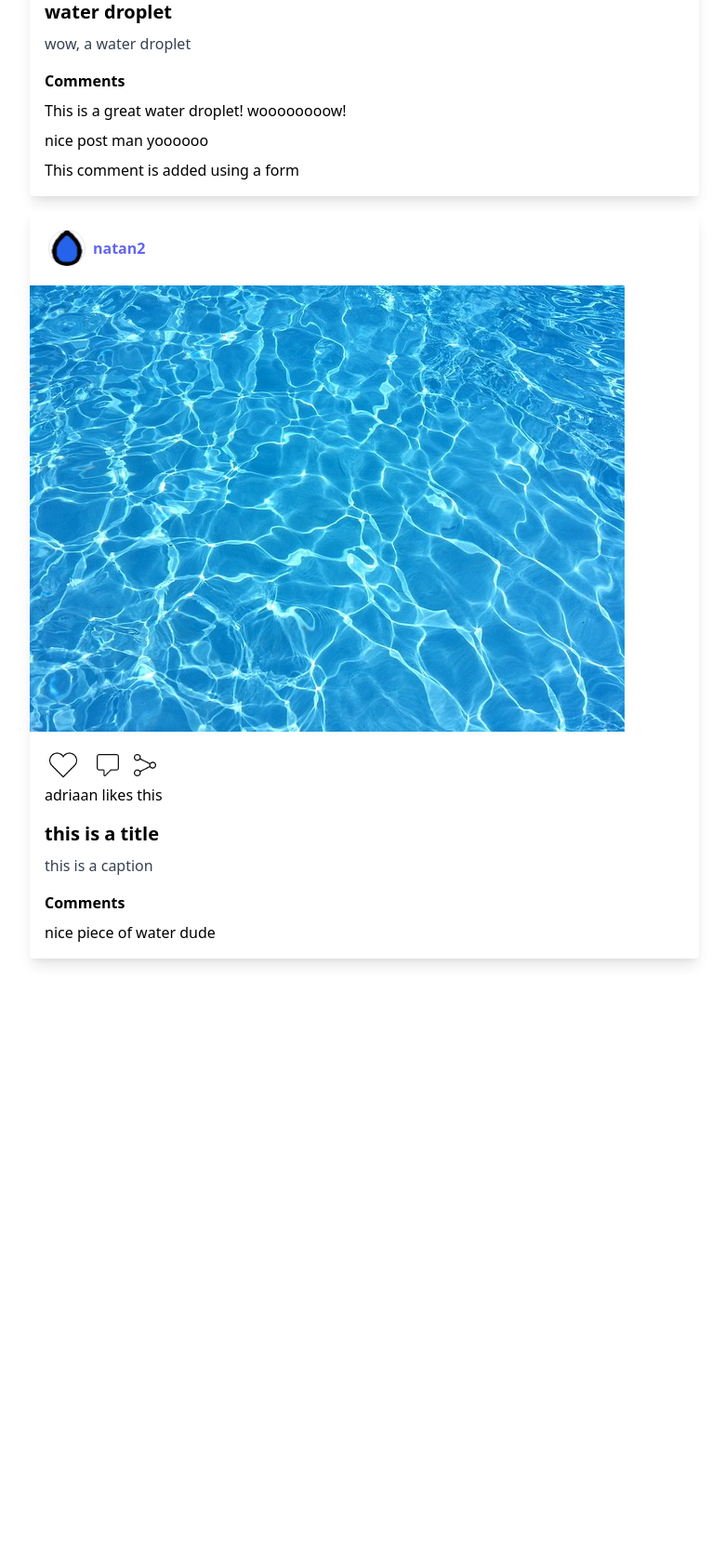
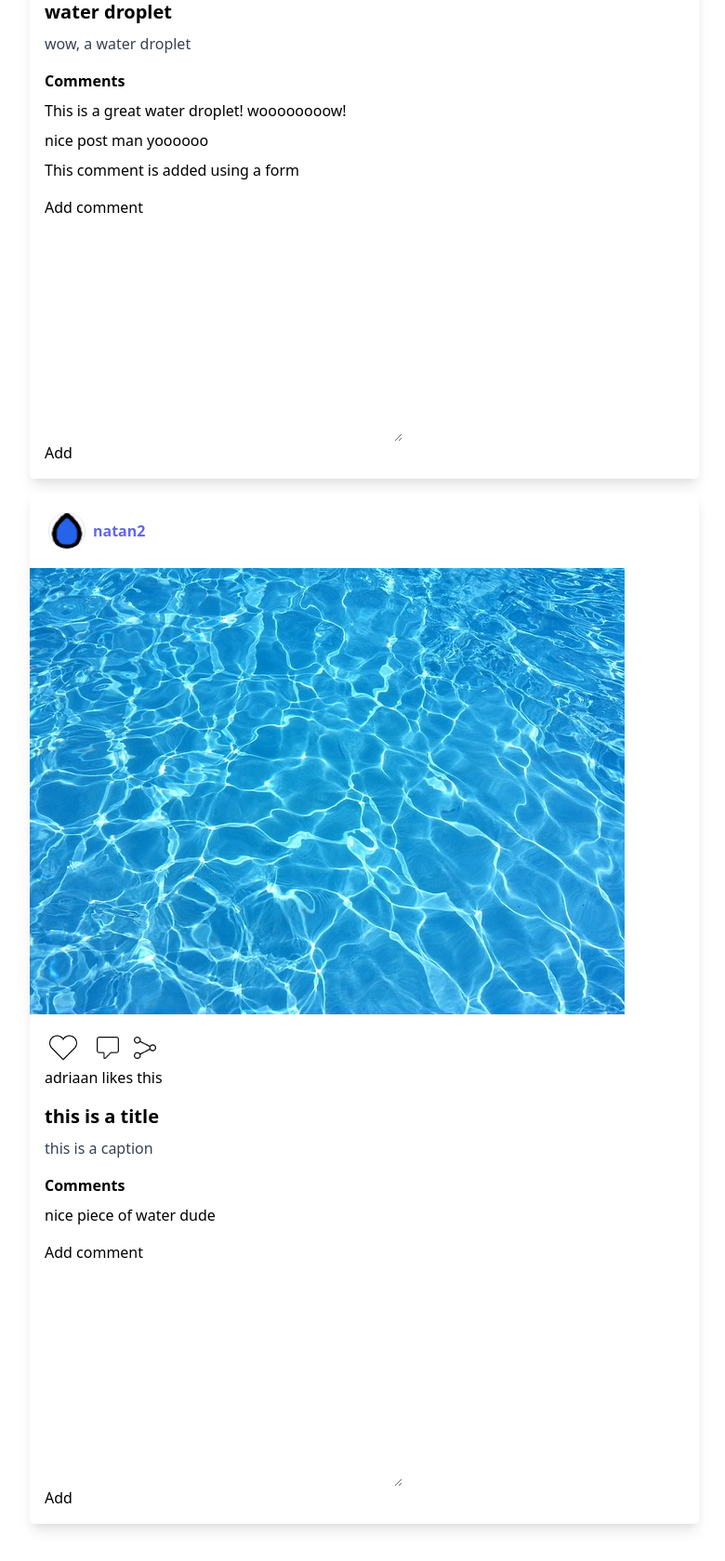
Before and after one commit to NatanVBraeckel/Django-projects, a Django app: page /posts/feed in a window 1280 px wide. Shown: the part 865-2544 px from the top of the page at 93% size, without its empty margins (248-1028 px from the left). Before the commit the page ends 1903 px from the top, so only its background shows below. Run offline with Django 5.2, Linux system fonts and the light colour scheme; data comes from the database, SQL or seed files in the repository; both versions use the stored data as it was after the commit; style sheets or scripts are compiled from the project's sources; some libraries are stand-ins or nearby versions.

Commit message:
Comment functionality part 4 (199)

```diff
--- a/6_social_media/social_media/posts/templates/posts/feed.html
+++ b/6_social_media/social_media/posts/templates/posts/feed.html
@@ -52,7 +52,16 @@
                     <div class="px-4 mb-4">
                         <form method="POST">
                             {% csrf_token %}
-                            <input type="hidden" name="post_id">
+                            <input type="hidden" name="post_id" id="post_id" value="{{ post.id }}">
+                            <div>
+                                <label>Add comment</label>
+                            </div>
+                            <div>
+                                {{ comment_form.body}}
+                            </div>
+                            <div>
+                                <button type="submit">Add</button>
+                            </div>
                         </form>
                     </div>
                 </div>
```
Also changed, not shown: 6_social_media/social_media/db.sqlite3.
